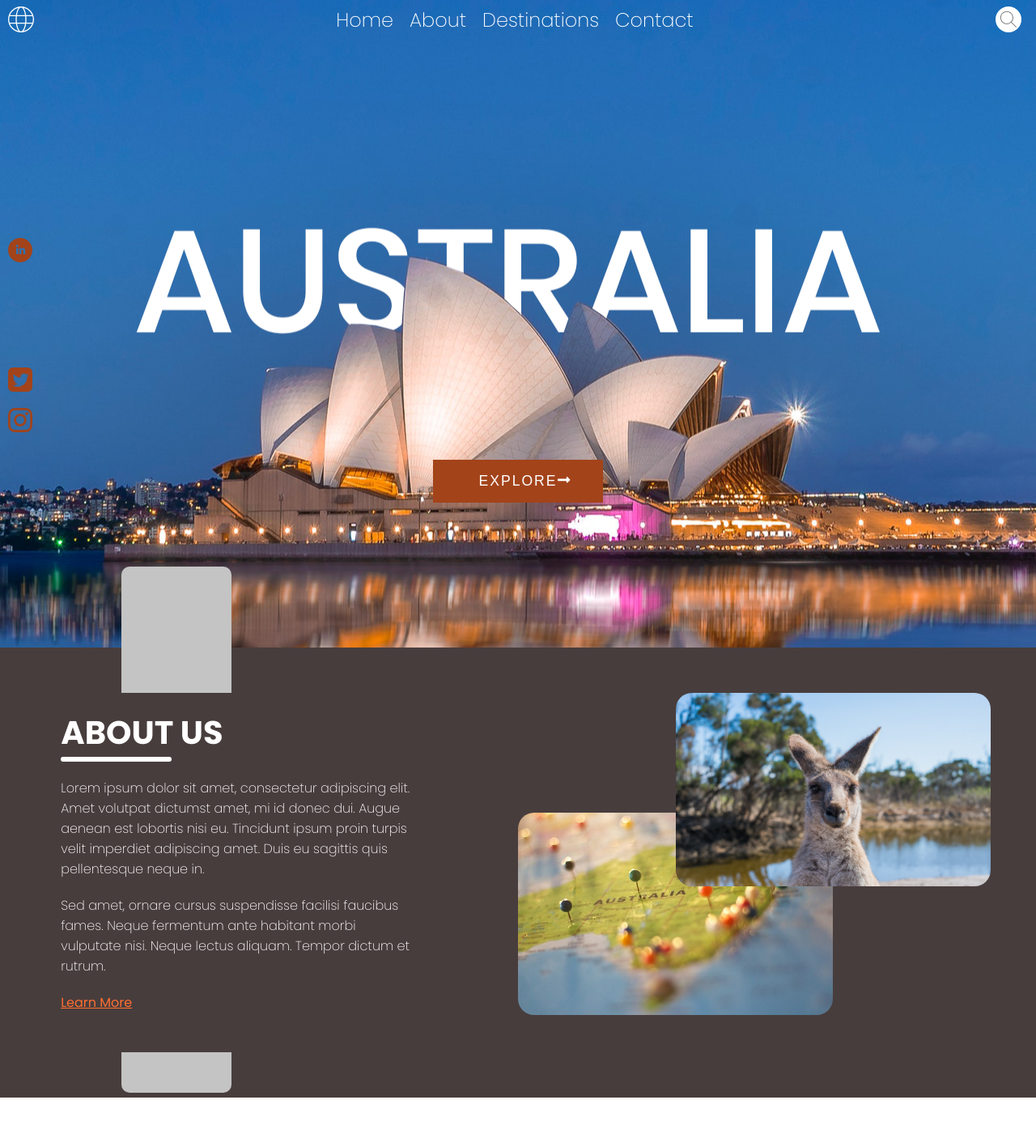
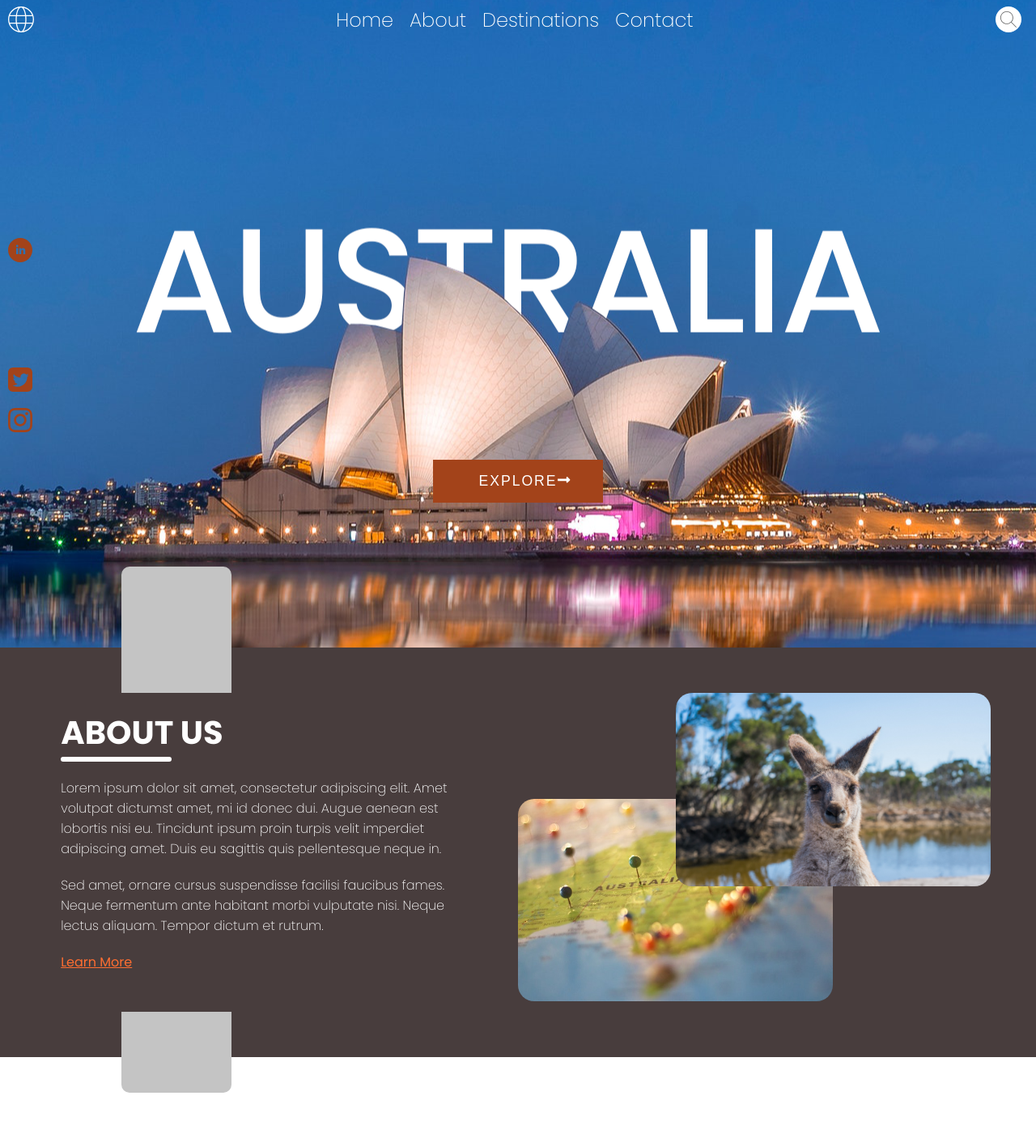
Before and after one commit to MeRichard123/Australia, a React (Create React App) app: page / in a window 1280 px wide. Shown: the top 1401 px of the page at 81% size. Built offline with nearby package versions, Linux system fonts and the light colour scheme.

Commit message:
Font fix

```diff
--- a/src/pages/About.js
+++ b/src/pages/About.js
@@ -24,7 +24,7 @@ const Para = styled.p`
   font-size: 16px;
   margin: 20px 0 20px 0;
   @media screen and (min-width: 750px) {
-    width: 80%;
+    width: 95%;
   }
 `;
 const More = styled.a`
```
